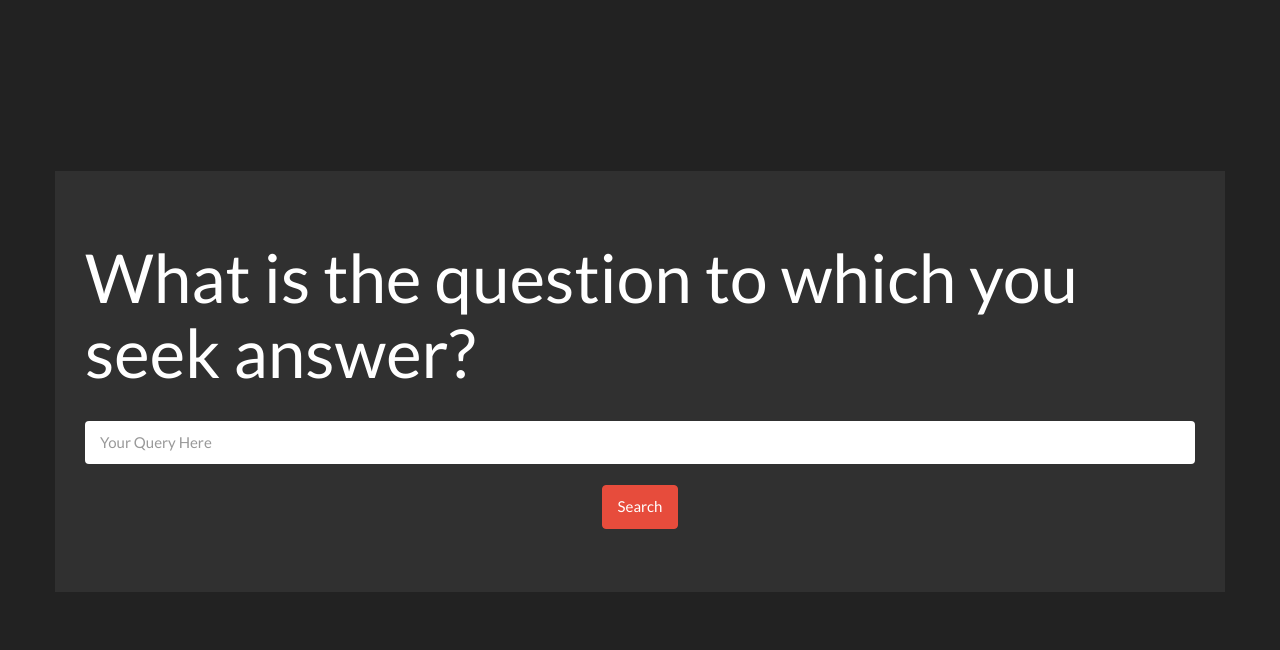
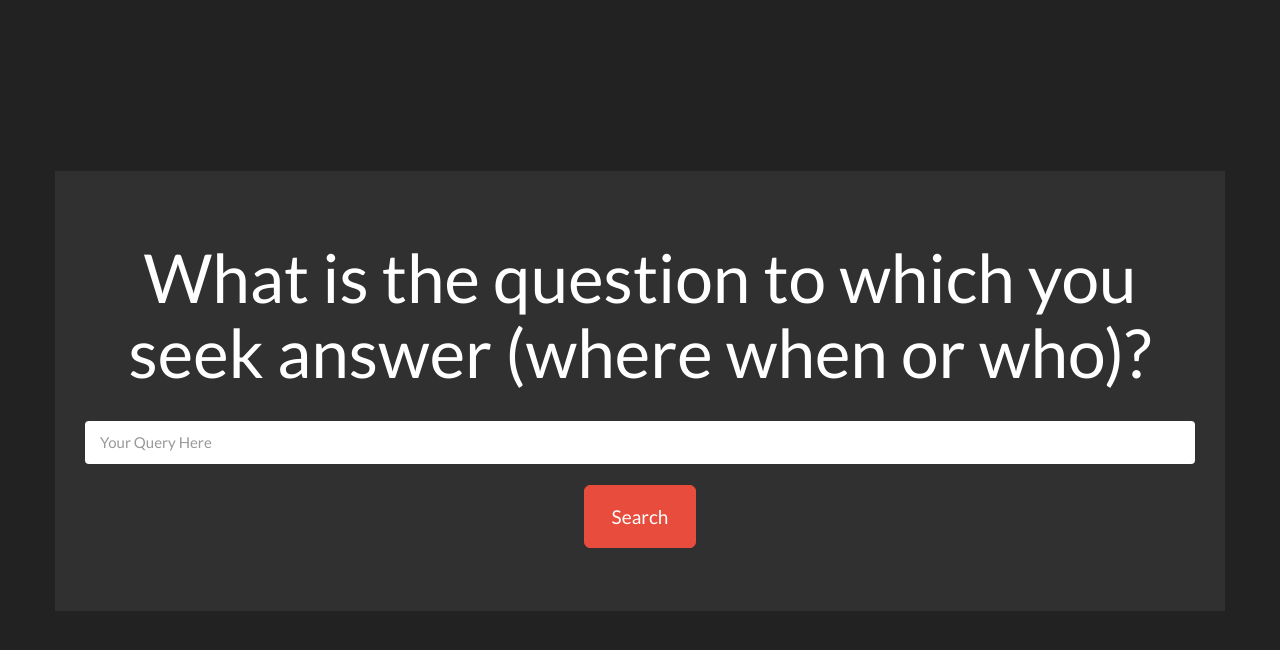
Before and after one commit to NathanielBrassell/HW1, a Flask app: page / in a window 1280 px wide. Shown: the top 650 px of the page. Run offline with Flask 2, Linux system fonts and the light colour scheme; some libraries are stand-ins or nearby versions.

Commit message:
final tweaks

```diff
--- a/getResults.py
+++ b/getResults.py
@@ -21,7 +21,7 @@ def findMostCommon(dict, content):
 
 def findWho(text, content):
     names = {}
-    regex = "(?<!\. )[A-Z][a-z]+ ([A-Z][a-z]+ )+"
+    regex = "([A-Z]\w*|Mr.|Mrs.|Ms.|Dr|Sir.)\s([A-Z]\w*\s?)+"
     for match in re.finditer(regex, text):
         addToDict(match.group(),names)
     return findMostCommon(names, content)
@@ -52,7 +52,7 @@ def findWhere(google_results, content):
 def search_query(question):
     question_word= (question.split(" ")[0]).lower()
     content_words=" ".join(question.split(" ")[1:])
-    g= google.search(content_words, num=20, stop=20)
+    g= google.search(question, num=20, stop=20)
     search_results=""
     only_p= SoupStrainer("p")
 
--- a/templates/home.html
+++ b/templates/home.html
@@ -11,15 +11,15 @@
 <body>
 	<br><br><br><br><br><br><br><br>
 	<div class="jumbotron container">
-<h1>What is the question to which you seek answer?</h1><br>
+	<center><h1>What is the question to which you seek answer (where when or who)?</h1><br>
 <div class="form_group">
 <form class="form_control" action= "\results">
 	<input class="form-control" type="text" name="question" placeholder="Your Query Here"><br>
-	<center>
-		<button form-action="/results"type="submit" class="btn btn-danger">Search</button>
-	</center>
+
+		<button form-action="/results"type="submit" class="btn btn-danger btn-lg">Search</button>
+
 </form>
-</div>
+</div></center>
 
 </div>
 
```
